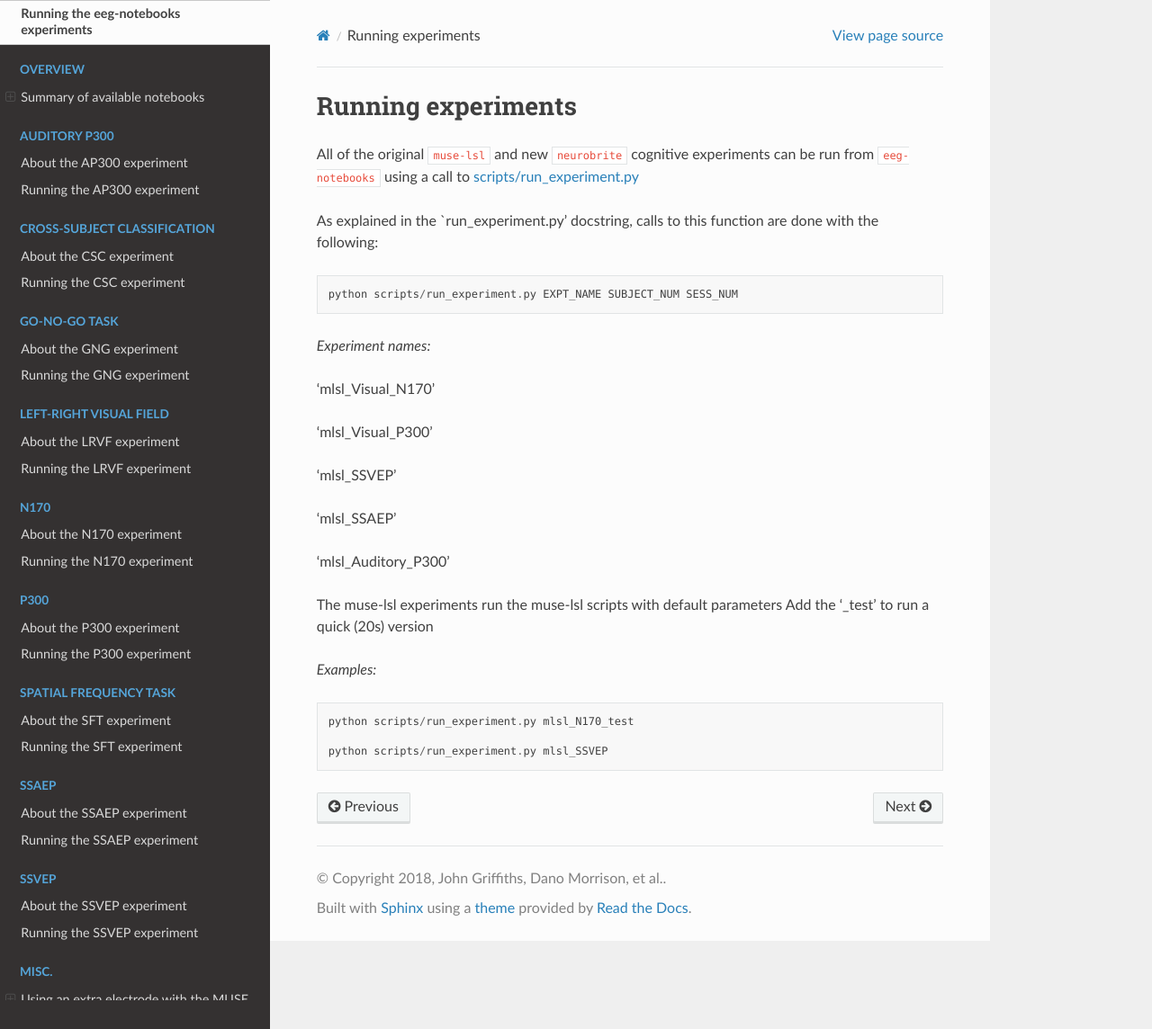
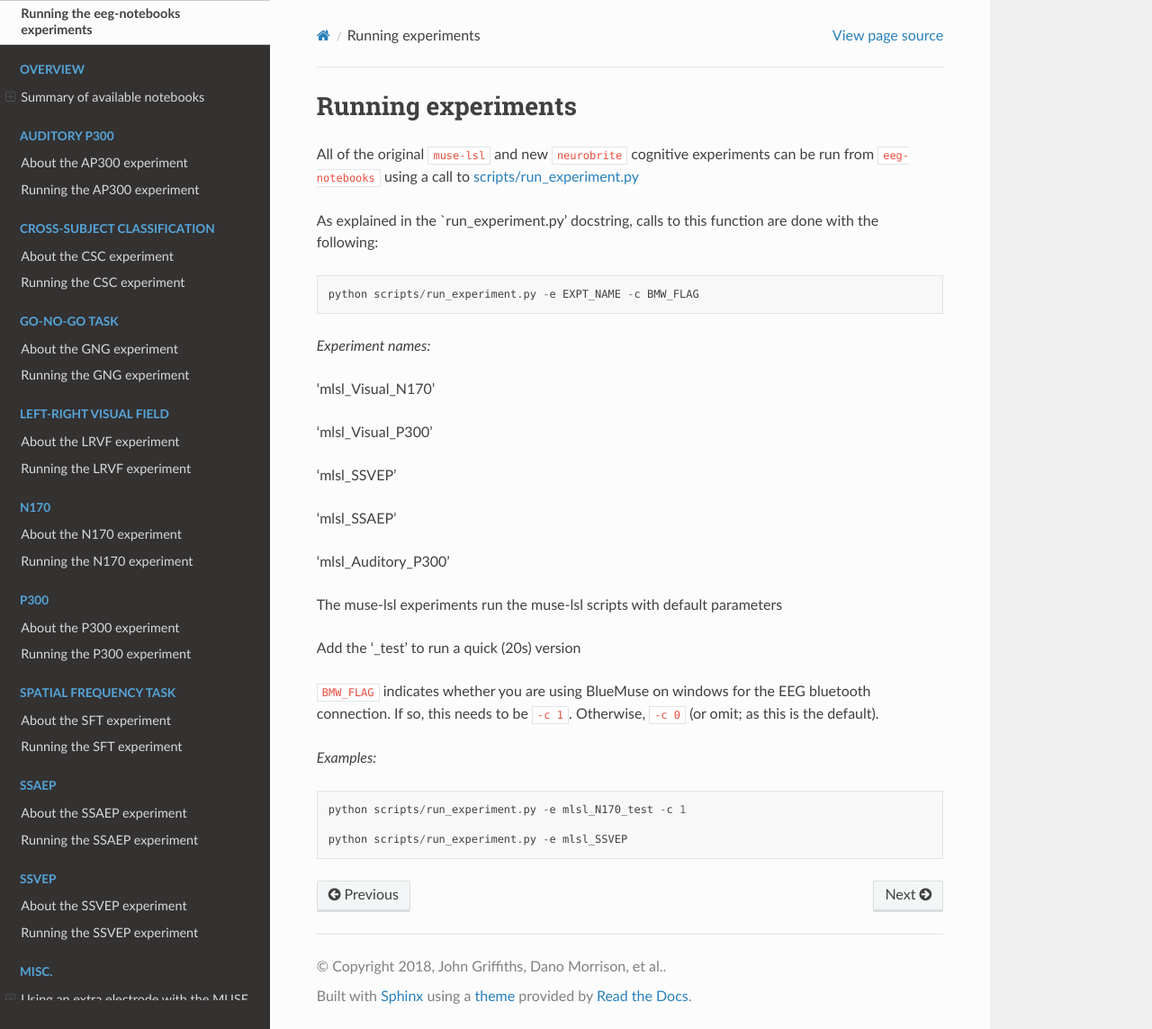
Before and after one commit to NeuroTechX/eeg-notebooks_v0.1, a Sphinx documentation site: the page built from doc/running_experiments.md, in a window 1280 px wide and 1144 px high. Shown: the whole window at 90% size. Built offline with Sphinx 7.4.7 and the Read the Docs theme 2.0.0, drawn with Linux system fonts in a browser that asks for light colours; pages that are not in the unit, such as notebooks, are missing from menus.

Commit message:
Update running_experiments.md

````diff
--- a/doc/running_experiments.md
+++ b/doc/running_experiments.md
@@ -6,7 +6,7 @@ All of the original `muse-lsl` and new `neurobrite` cognitive experiments can be
 As explained in the `run_experiment.py' docstring, calls to this function are done with the following:
 
 ```python
-python scripts/run_experiment.py EXPT_NAME SUBJECT_NUM SESS_NUM
+python scripts/run_experiment.py -e EXPT_NAME -c BMW_FLAG
 ```
 
 *Experiment names:*
@@ -23,13 +23,16 @@ python scripts/run_experiment.py EXPT_NAME SUBJECT_NUM SESS_NUM
 
 
 The muse-lsl experiments run the muse-lsl scripts with default parameters
+
 Add the '_test' to run a quick (20s) version
+
+`BMW_FLAG` indicates whether you are using BlueMuse on windows for the EEG bluetooth connection. If so, this needs to be `-c 1`. Otherwise, `-c 0` (or omit; as this is the default).
 
 
 *Examples:*
 
 ```python
-python scripts/run_experiment.py mlsl_N170_test
+python scripts/run_experiment.py -e mlsl_N170_test -c 1
 
-python scripts/run_experiment.py mlsl_SSVEP
+python scripts/run_experiment.py -e mlsl_SSVEP
 ```
````
